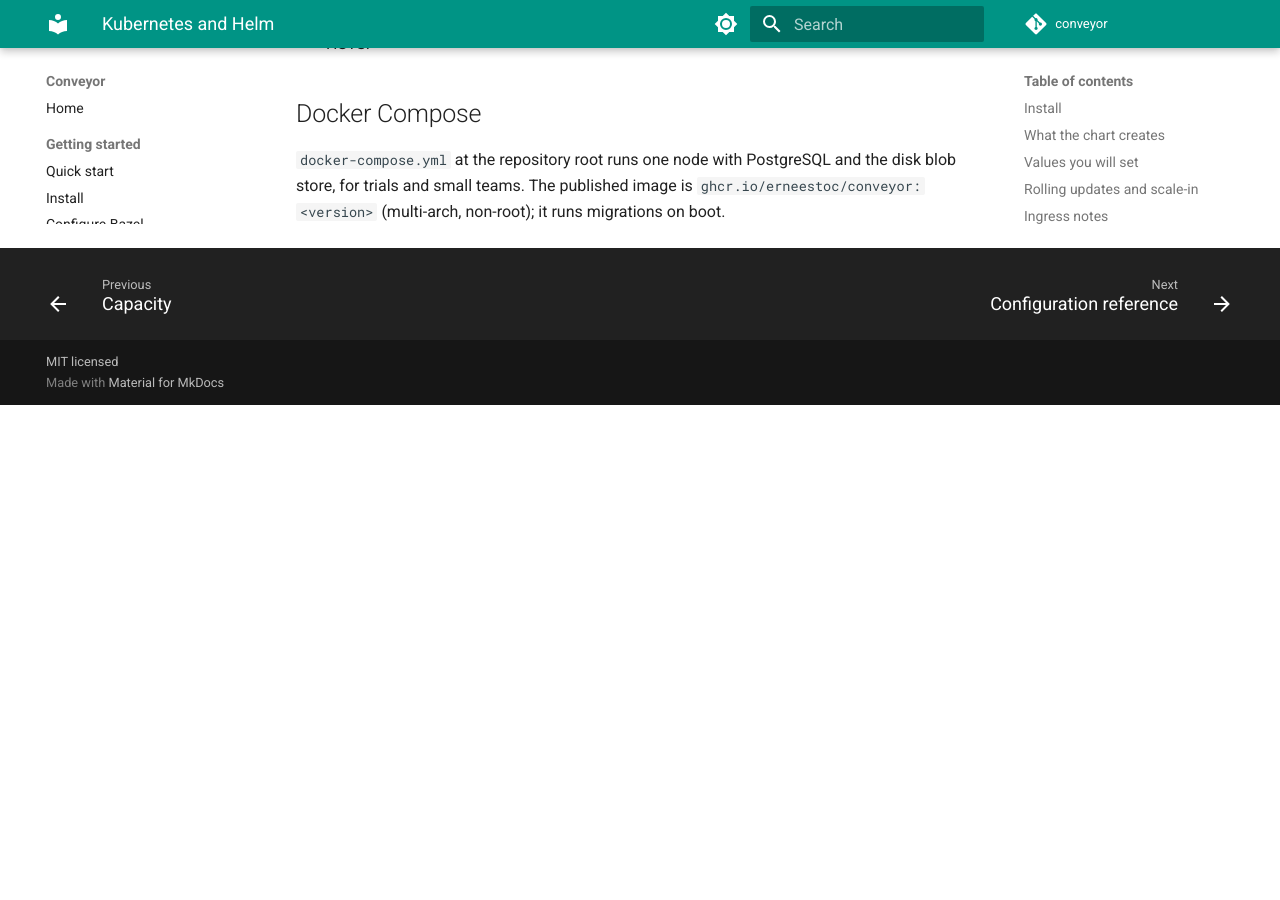
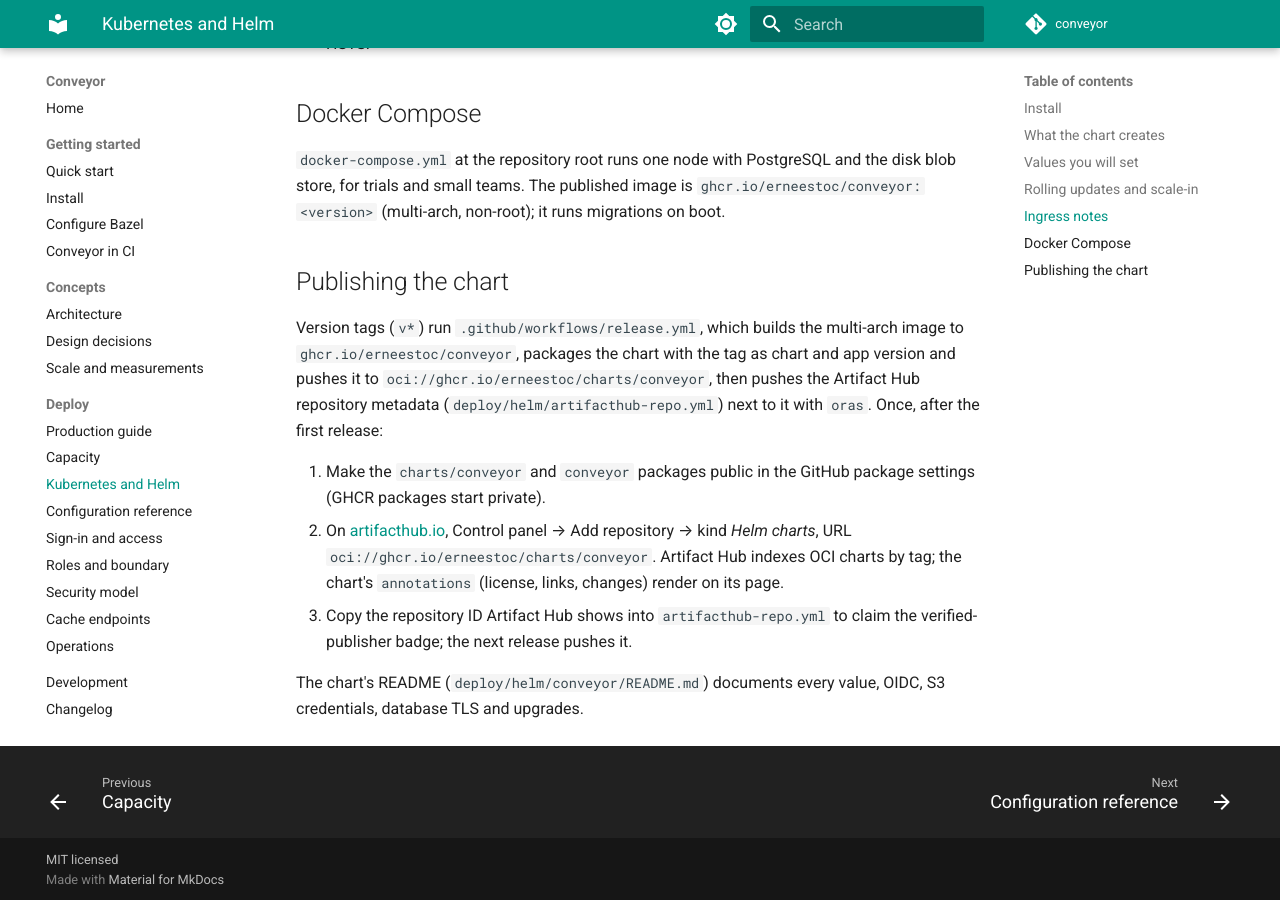
Before and after one commit to erneestoc/conveyor, an MkDocs documentation site: the page built from docs/kubernetes.md, in a window 1280 px wide and 900 px high, scrolled down 2173 px. Built offline with MkDocs 1.6.1 and Material for MkDocs 9.7.7, drawn with Linux system fonts in a browser that asks for light colours; comment, search, counter and statistics services are not loaded; before the commit the page ends 2578 px from its top, so only the background shows below that.

Commit message:
Helm chart 0.2.0: service account (IRSA), extra volumes, Artifact Hub metadata, full README
ServiceAccount with annotations for IRSA / workload identity, extraVolumes
and extraVolumeMounts (database CA bundle), Chart.yaml annotations for
Artifact Hub, artifacthub-repo.yml pushed by the release workflow with
oras, a README documenting every value, OIDC, S3 credentials, database
TLS, rollouts; docs/kubernetes.md explains publishing. helm lint clean;
e2e/shot.mjs takes the docs screenshots.

Co-Authored-By: Claude Fable 5.1 <noreply@anthropic.com>
Claude-Session: https://claude.ai/code/session_013T4qUDStW7F9C64ivhxJdn

```diff
--- a/docs/kubernetes.md
+++ b/docs/kubernetes.md
@@ -74,3 +74,23 @@ during the rollout.
 `docker-compose.yml` at the repository root runs one node with PostgreSQL and the disk
 blob store, for trials and small teams. The published image is
 `ghcr.io/erneestoc/conveyor:<version>` (multi-arch, non-root); it runs migrations on boot.
+
+## Publishing the chart
+
+Version tags (`v*`) run `.github/workflows/release.yml`, which builds the multi-arch image
+to `ghcr.io/erneestoc/conveyor`, packages the chart with the tag as chart and app version
+and pushes it to `oci://ghcr.io/erneestoc/charts/conveyor`, then pushes the Artifact Hub
+repository metadata (`deploy/helm/artifacthub-repo.yml`) next to it with `oras`. Once,
+after the first release:
+
+1. Make the `charts/conveyor` and `conveyor` packages public in the GitHub package
+   settings (GHCR packages start private).
+2. On [artifacthub.io](https://artifacthub.io), Control panel → Add repository → kind
+   *Helm charts*, URL `oci://ghcr.io/erneestoc/charts/conveyor`. Artifact Hub indexes
+   OCI charts by tag; the chart's `annotations` (license, links, changes) render on its
+   page.
+3. Copy the repository ID Artifact Hub shows into `artifacthub-repo.yml` to claim the
+   verified-publisher badge; the next release pushes it.
+
+The chart's README (`deploy/helm/conveyor/README.md`) documents every value, OIDC, S3
+credentials, database TLS and upgrades.
```
Also changed, not shown: deploy/helm/conveyor/README.md (+129 -22 lines), 7 other files.
